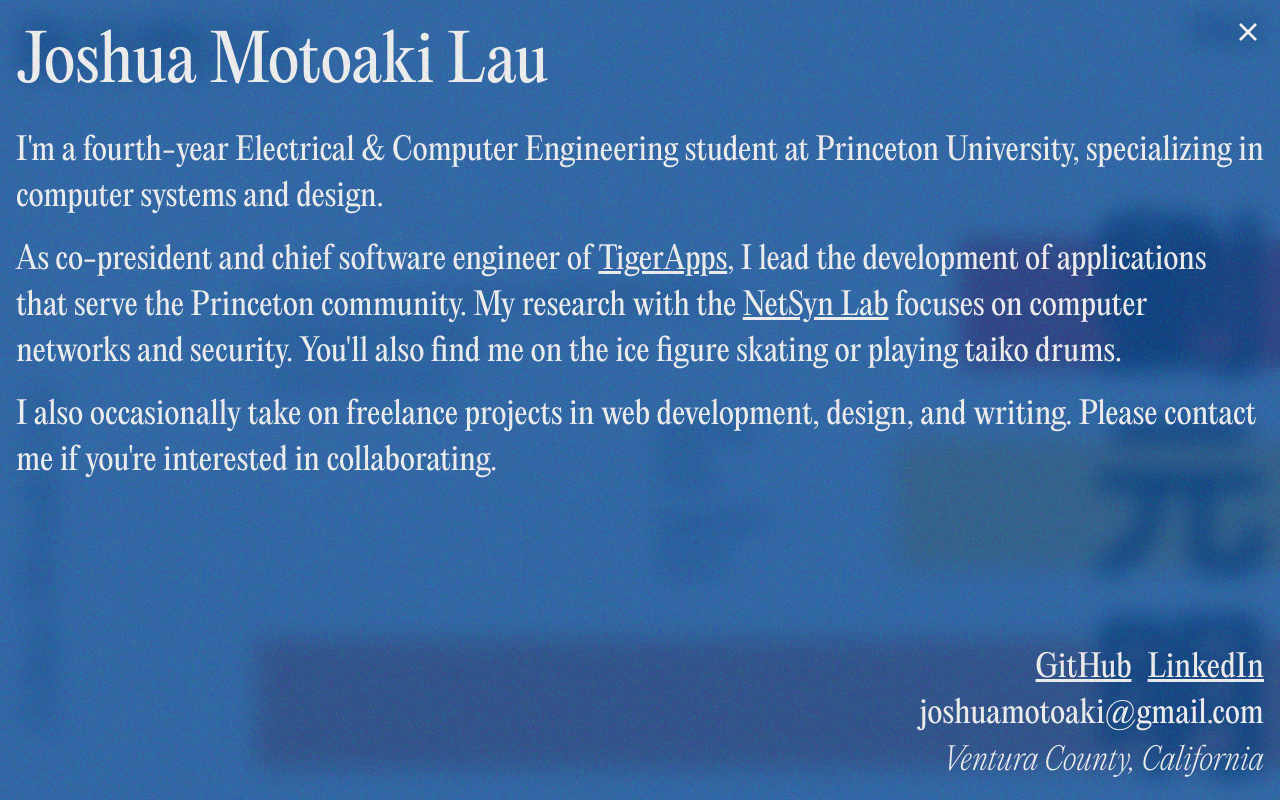
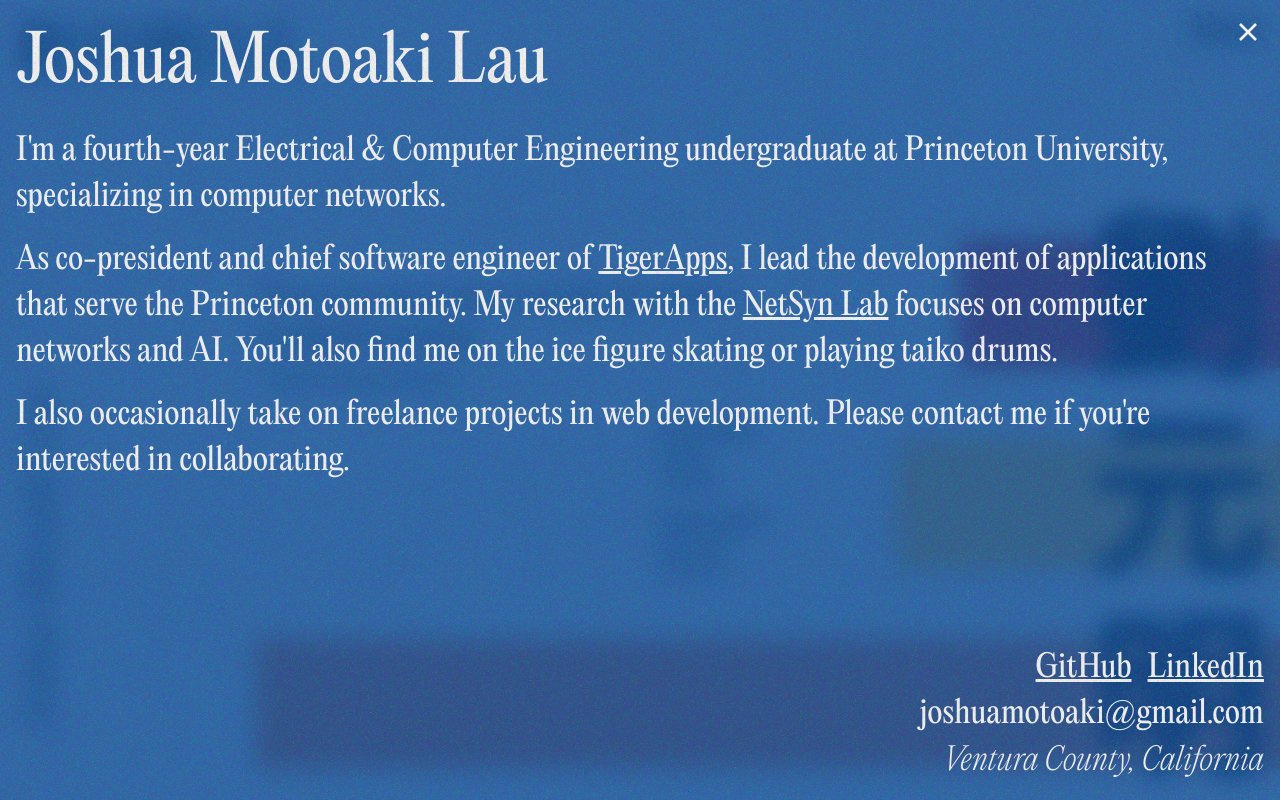
Before and after one commit to joshuamotoaki/jml, an Astro site: page / in a window 1280 px wide. Both pictures are taken after a click on the button "About". Built offline with nearby package versions, Linux system fonts and the light colour scheme; Astro itself is replaced by a stand-in of ours; a web font is replaced by a local one.

Commit message:
update copy

```diff
--- a/src/components/Header.astro
+++ b/src/components/Header.astro
@@ -75,8 +75,8 @@
 
       <div class="sm:text-h5 md:text-h4 space-y-4 w-full">
         <p>
-          I'm a fourth-year Electrical & Computer Engineering student at
-          Princeton University, specializing in computer systems and design.
+          I'm a fourth-year Electrical & Computer Engineering undergraduate at
+          Princeton University, specializing in computer networks.
         </p>
         <p>
           As co-president and chief software engineer of
@@ -94,13 +94,12 @@
             target="_blank"
           >
             NetSyn Lab</a
-          > focuses on computer networks and security. You'll also find me on the
-          ice figure skating or playing taiko drums.
+          > focuses on computer networks and AI. You'll also find me on the ice figure
+          skating or playing taiko drums.
         </p>
         <p>
-          I also occasionally take on freelance projects in web development,
-          design, and writing. Please contact me if you're interested in
-          collaborating.
+          I also occasionally take on freelance projects in web development.
+          Please contact me if you're interested in collaborating.
         </p>
       </div>
 
```
